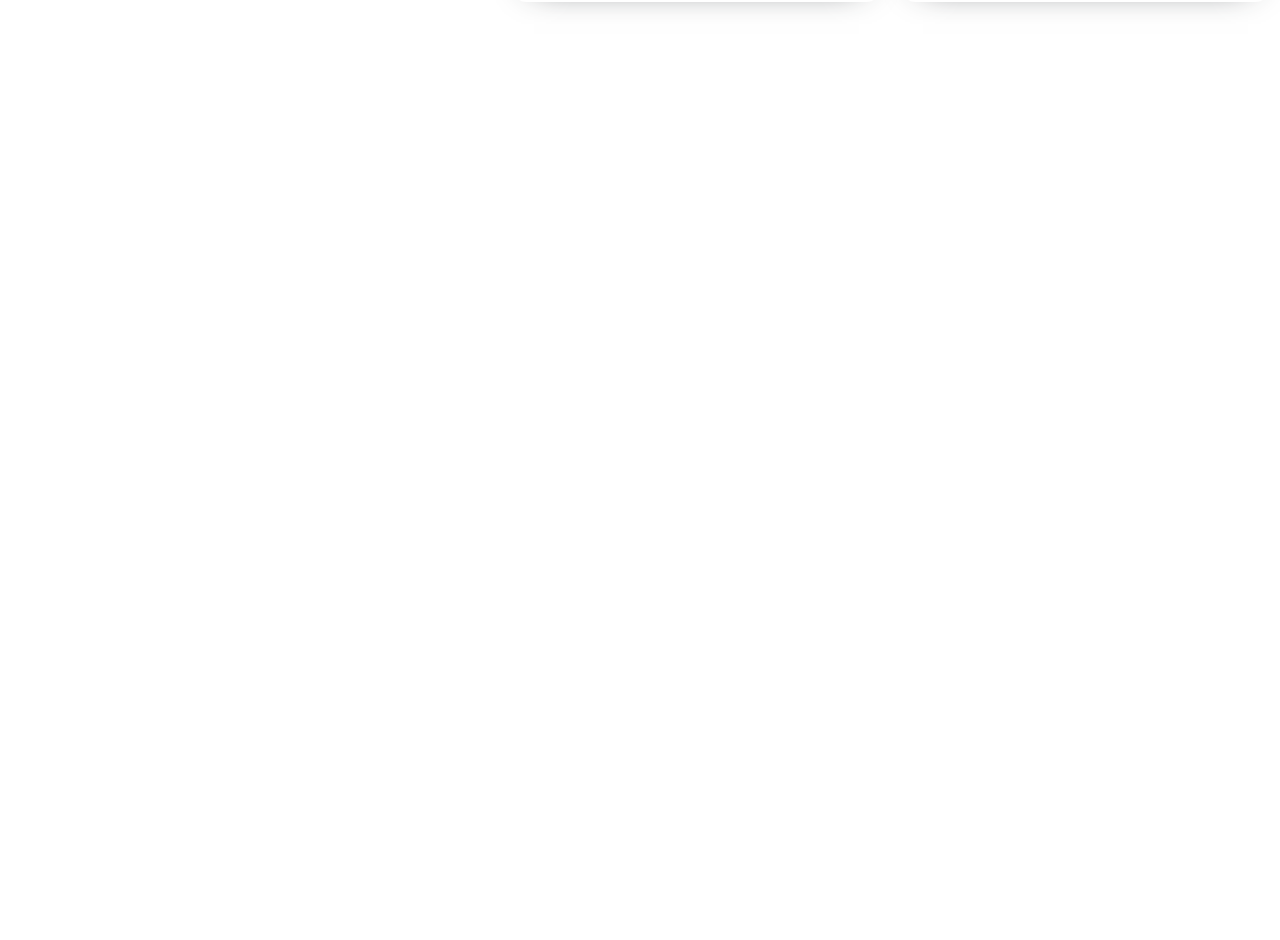
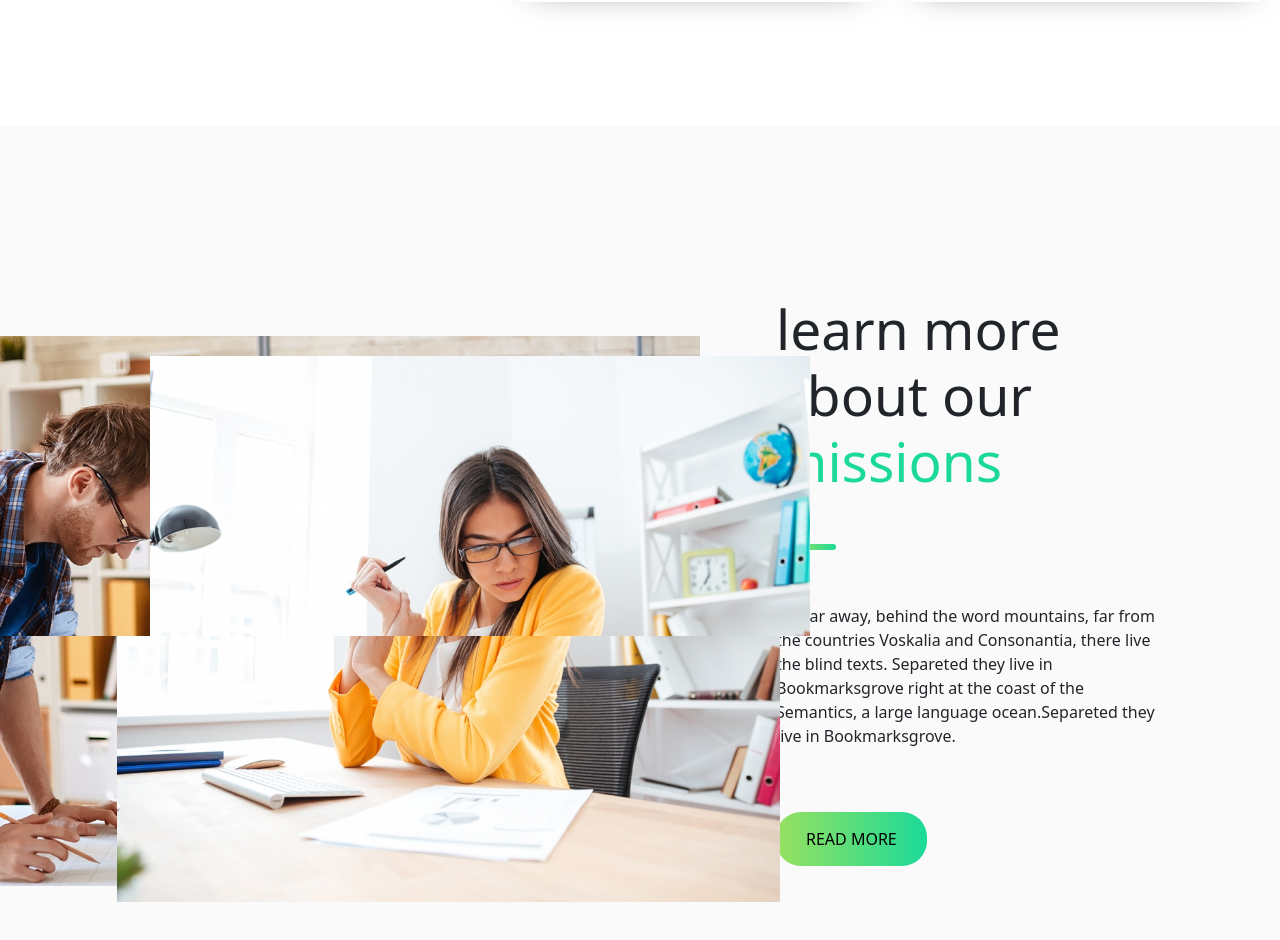
Before and after one commit to mattia0419/proj-html-vuejs, a Vue app: page / in a window 1280 px wide. Shown: the part 1740-2680 px from the top of the page. Before the commit the page ends 1866 px from the top, so only its background shows below. Built offline with nearby package versions, Linux system fonts and the light colour scheme.

Commit message:
add fourth section

```diff
--- a/src/components/AppHeader.vue
+++ b/src/components/AppHeader.vue
@@ -53,7 +53,7 @@ export default {
 header {
     position: relative;
     position: fixed;
-    z-index: 1;
+    z-index: 2;
     top: 0;
     width: 100%;
 }
--- a/src/components/AppMain.vue
+++ b/src/components/AppMain.vue
@@ -4,6 +4,7 @@ export default {
         return {
             images: ['Group-36-2x.png', 'Group-35-2x.png', 'Group-40-2x.png'],
             activeSlide: 0,
+            gridImages: ['ina-soulis-227104-unsplash-1024x1024.jpg', 'sunisa-misa-531163-unsplash-1024x1024.jpg', '355H-1024x1024.jpg', 'photo-1448932252197-d19750584e56-1024x1024.jpg', 'business-competition-PB366D8-1024x1024.jpg', 'cozy-sofa-in-living-room-PQR5AB9-1024x1024.jpg', 'aa9a4539-PQGJ7HU-1024x1024.jpg', 'cody-davis-253928-unsplash-1024x1024.jpg']
         }
     },
     methods: {
@@ -102,6 +103,75 @@ export default {
                 </div>
             </div>
         </div>
+        <div class="third-section d-flex">
+            <div class="left-3 d-none d-lg-block">
+                <div class="front">
+                    <div class="up">
+                        <img src="../assets/images/businesswoman-analysing-document-P8WSNMC-1024x820.jpg" alt="">
+                    </div>
+                    <div class="down">
+                        <img src="../assets/images/businesswoman-analysing-document-P8WSNMC-1024x820.jpg" alt="">
+                    </div>
+                </div>
+                <div class="back">
+                    <div class="up">
+                        <img src="../assets/images/busy-architect-PYVKWM4-1024x872.jpg" alt="">
+                    </div>
+                    <div class="down">
+                        <img src="../assets/images/busy-architect-PYVKWM4-1024x872.jpg" alt="">
+                    </div>
+                </div>
+            </div>
+            <div class="right-3">
+                <h1>learn more about our <span class="other-green">missions</span></h1>
+                <div class="line">
+                    <span class="small-d"></span>
+                    <span class="big-d"></span>
+                </div>
+                <p>Far far away, behind the word mountains, far from the countries Voskalia and Consonantia, there live the
+                    blind texts. Separeted they live in Bookmarksgrove right at the coast of the Semantics, a large language
+                    ocean.Separeted they live in Bookmarksgrove.
+                </p>
+                <button class="mt-5">READ MORE</button>
+            </div>
+        </div>
+        <div class="fourth-section container-fluid">
+            <div class="up-grid">
+                <div class="left-up-grid ps-3">
+                    <div class="line">
+                        <span class="small-d"></span>
+                        <span class="big-d"></span>
+                    </div>
+                    <h1>Our recent <span class="other-green">web designs</span> & some examples of past <span
+                            class="other-green">projects</span></h1>
+                    <div class="line">
+                        <span class="small-d"></span>
+                        <span class="big-d"></span>
+                    </div>
+                </div>
+                <div class="right-up-grid">
+                    <p>
+                        Far far away, behind the word mountains, far from the countries Voskalia and Consonantia, there live
+                        the
+                        blind texts. Separeted they live in Bookmarksgrove right at the coast of the Semantics, a large
+                        language
+                        ocean.Separeted they live in Bookmarksgrove.
+                    </p>
+                </div>
+            </div>
+            <div class="container-fluid">
+                <div class="row row-cols-md-2 row-cols-lg-4 g-1">
+                    <div class="col" v-for="gridImage in gridImages">
+                        <img :src="buildingImagePath(gridImage)" alt="">
+                    </div>
+
+                </div>
+            </div>
+
+        </div>
+
+
+
     </main>
 </template>
 
@@ -264,4 +334,150 @@ main {
         }
     }
 }
+
+// THIRD SECTION
+.third-section {
+    background-color: #FAFAFA;
+    position: relative;
+    align-items: center;
+    justify-content: space-between;
+
+
+    .left-3 {
+        width: 40%;
+        padding: 150px 0;
+
+        img {
+            max-width: 100%;
+
+            object-fit: cover;
+        }
+
+        .front {
+            position: absolute;
+            z-index: 1;
+            left: 80px;
+            bottom: 120px;
+
+            .up {
+                width: 700px;
+                height: 280px;
+                margin-left: 30px;
+
+                img {
+                    min-width: 100%;
+                    height: 100%;
+                    object-fit: cover;
+                    object-position: 40px -30px;
+                }
+
+            }
+
+            .down {
+                width: 700px;
+                height: 280px;
+
+                img {
+                    min-width: 100%;
+                    height: 100%;
+                    object-fit: cover;
+                    object-position: 37px -295px;
+
+
+                }
+            }
+
+
+        }
+
+        .back {
+            padding-top: 60px;
+
+            .up {
+                width: 700px;
+                height: 300px;
+
+
+
+                img {
+                    min-width: 100%;
+                    height: 100%;
+                    object-fit: cover;
+                    object-position: 0px -30px;
+                }
+            }
+
+            .down {
+                width: 700px;
+                height: 250px;
+                margin-left: -80px;
+
+
+                img {
+                    min-width: 100%;
+                    height: 100%;
+                    object-fit: cover;
+                    object-position: 37px -295px;
+
+                }
+            }
+        }
+
+    }
+
+    .right-3 {
+        width: 30%;
+        margin-right: 120px;
+        margin-left: 100px;
+
+        h1 {
+            font-size: 55px;
+        }
+
+        button {
+            padding: 15px 30px;
+            border-radius: 25px;
+            border: transparent;
+            margin-right: 30px;
+            background-image: linear-gradient(to right, #98E15F, #1BDA99);
+        }
+    }
+}
+
+// FOURTH SECTION
+.fourth-section {
+    padding: 150px 0;
+    position: relative;
+
+    .up-grid {
+        display: flex;
+        justify-content: space-between;
+
+        .left-up-grid {
+            width: 50%;
+
+            h1 {
+                font-size: 55px;
+            }
+        }
+
+        .right-up-grid {
+            width: 40%;
+            align-self: flex-end;
+            padding-bottom: 45px;
+            font-size: 20px;
+        }
+    }
+
+    img {
+        width: 100%;
+        border-radius: 12px;
+    }
+
+    img:hover {
+        // transform: scale(1.1);
+        background-color: linear-gradient(to left, #98E15F, #1BDA99);
+        transition: 0.5s;
+    }
+}
 </style>
```
